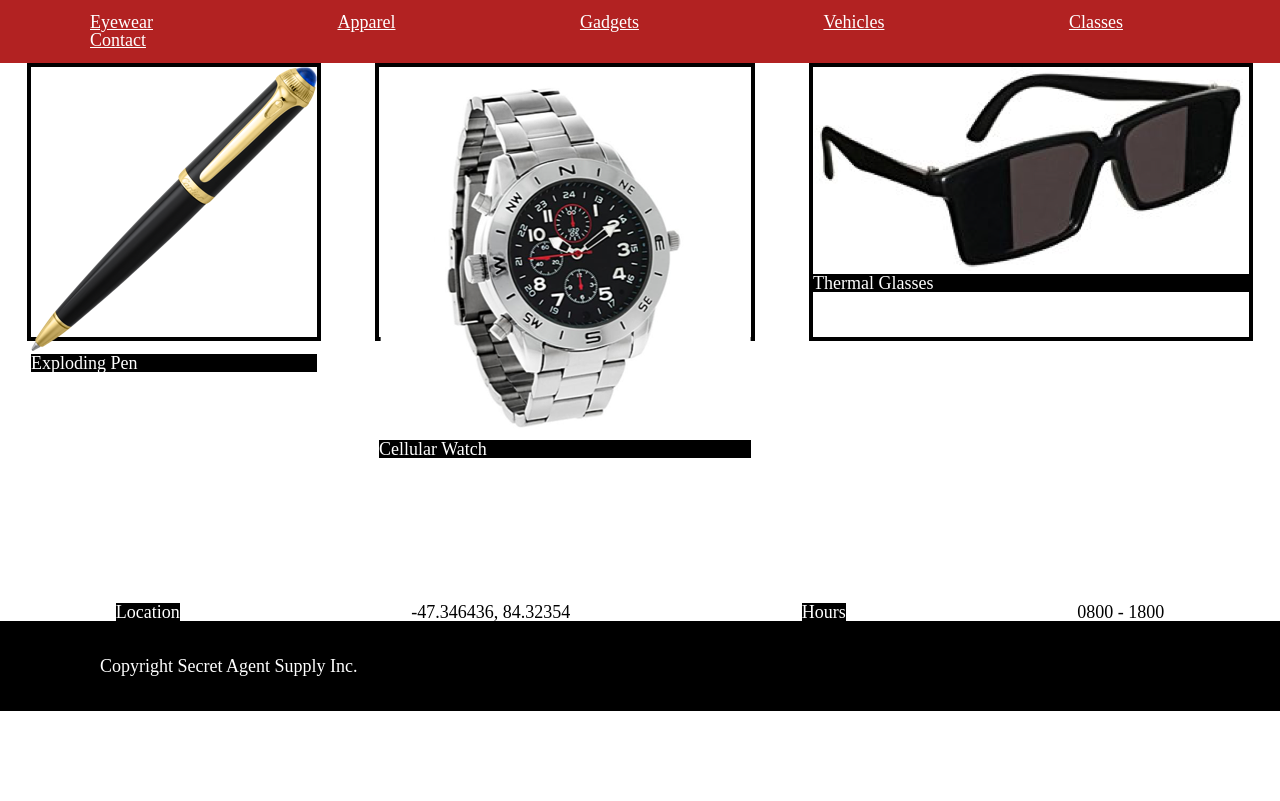
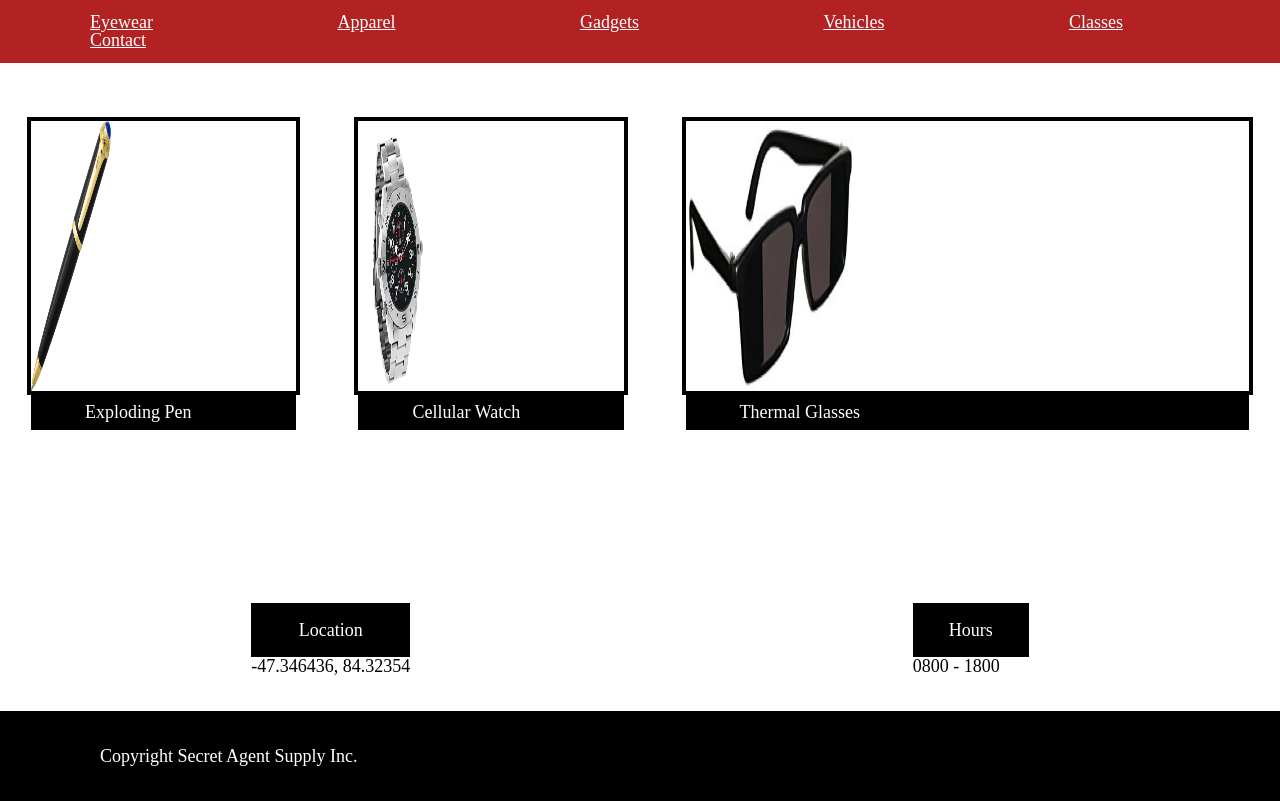
Before and after one commit to jahcrew/secretagentsupply, a plain HTML site: page index.html in a window 1280 px wide. Shown: the part 504-1305 px from the top of the page. Before the commit the page ends 1215 px from the top, so only its background shows below. Drawn offline with Linux system fonts and the light colour scheme.

Commit message:
first final draft

```diff
--- a/index.html
+++ b/index.html
@@ -31,21 +31,40 @@
   </div>
   <!-- Product Section -->
   <div class="products">
+    <!--make these h3 instead of figcap to align? -->
     <div class="photos" id="eyewear" id="gadgets">
-    <img src="resources/images/pen.png"/><figcaption>Exploding Pen</figcaption>
+    <img src="resources/images/pen.png"/>
+    <h3>Exploding Pen</h3>
+    <!-- <figcaption>Exploding Pen</figcaption> -->
     </div>
     <div class="photos" id="eyewear" id="gadgets">
-    <img src="resources/images/watch.png"/><figcaption>Cellular Watch</figcaption>
+    <img src="resources/images/watch.png" />
+    <h3>Cellular Watch</h3>
+    <!-- <figcaption>Cellular Watch</figcaption> -->
     </div>
     <div class="photos" id="eyewear" id="gadgets">
-    <img src="resources/images/glasses.png"/><figcaption>Thermal Glasses</figcaption>
+    <img src="resources/images/glasses.png"/>
+    <h3>Thermal Glasses</h3>
+    <!-- <figcaption>Thermal Glasses</figcaption> -->
     </div>
   </div>
   <!-- Contact Section -->
   <!--maybe put location and hours content each in it's own div  to make easier to align-->
   <div class="contacts">
-    <div class="contact-head" id="contact">
-    <h2>Location</h2>
+    <div class="location" id="contact">
+      <div class="heading">Location</div>
+      <div class="info">-47.346436, 84.32354</div>
+      <!-- <h2 class="heading">Location</h2> -->
+      <!-- <h2 class="info">-47.346436, 84.32354</h2> -->
+    </div>
+
+    <div class="hours" id="contact">
+        <div class="heading">Hours</div>
+        <div class="info">0800 - 1800</div>
+    <!-- <h2 class="heading">Hours<h2> -->
+    <!-- <h2 class="info">0800 - 1800</h2> -->
+    </div>
+      <!-- <h2>Location</h2>
     </div>
     <div class="contact-info">
     <h2>-47.346436, 84.32354</h2>
@@ -55,8 +74,9 @@
     </div>
     <div class="contact-info">
     <h2>0800 - 1800</h2>
-    </div>
-  </div>
+    </div> -->
+
+</div>
   <!-- Footer Section -->
   <div class="footer">
   <h2 class="copyright">Copyright Secret Agent Supply Inc.</h2>
--- a/resources/css/style.css
+++ b/resources/css/style.css
@@ -17,12 +17,16 @@ html {
 
 .header img {
   height: 1.5rem;
+  width: 2rem;
   padding-right: 1rem;
   margin-left: 100px;
+
 }
 
 .banner {
   background-image: url("../images/moto.jpeg");
+  background-repeat: no-repeat;
+  background-size: cover;
   height: 25rem;
   width: auto;
   display: flex;
@@ -68,39 +72,66 @@ html {
 }
 
 .products {
-  width: 100%;
+  /* width: 100%; */
+  /* width: 960px; */
   display: flex;
   height: 30rem;
+  /* width: 50rem; */
   justify-content: space-around;
 }
 
 .photos {
   border: 4px solid black;
   height: 15rem;
+
+  margin: 3rem 1.5rem;
+  /* width: 30%; */
+  /* justify-content: center; */
+/*  adding img to this group fixes images but captions don't work with it*/
+}
+img  {
+  width: 30%;
+  height: 15rem;
 }
 
-figcaption{
+
+.products h3{
   background-color: black;
+  padding-top: 0.5rem;
+  padding-bottom: 0.5rem;
+  padding-left: 3rem;
 }
 
 .contacts {
   display: flex;
-  /* flex-direction: column; */
+  /* justify-content: center; */
+  align-items: center;
   justify-content: space-around;
+  /* width: 960px; */
 
 }
-.contact-head {
+
+.contacts  .heading {
 background-color: black;
-
+padding-top: 1rem;
+padding-bottom: 1rem;
+padding-left: 2rem;
+padding-right: 2rem;
+text-align: center;
 
 
 }
-.contact-head h2{
 
+.location .hours {
+  width: 35%;
+  text-align: center;
+  /* padding: 40px; */
 }
 
-.contact-info h2{
+.contacts .info{
   color: black;
+  margin-bottom: 2rem;
+
 }
 
 .footer {
@@ -108,6 +139,7 @@ background-color: black;
   height: 5rem;
   display: flex;
   align-items: center;
+
 }
 
 .footer h2 {
```
